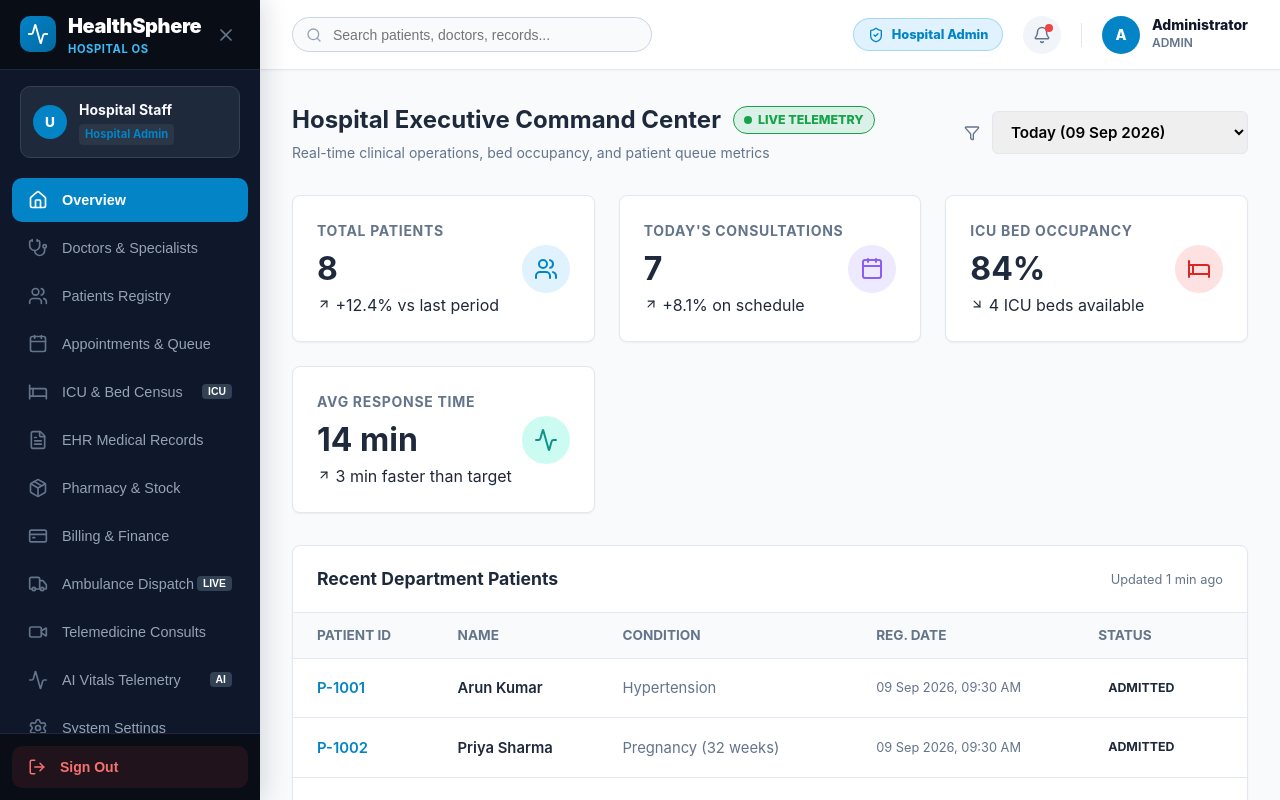
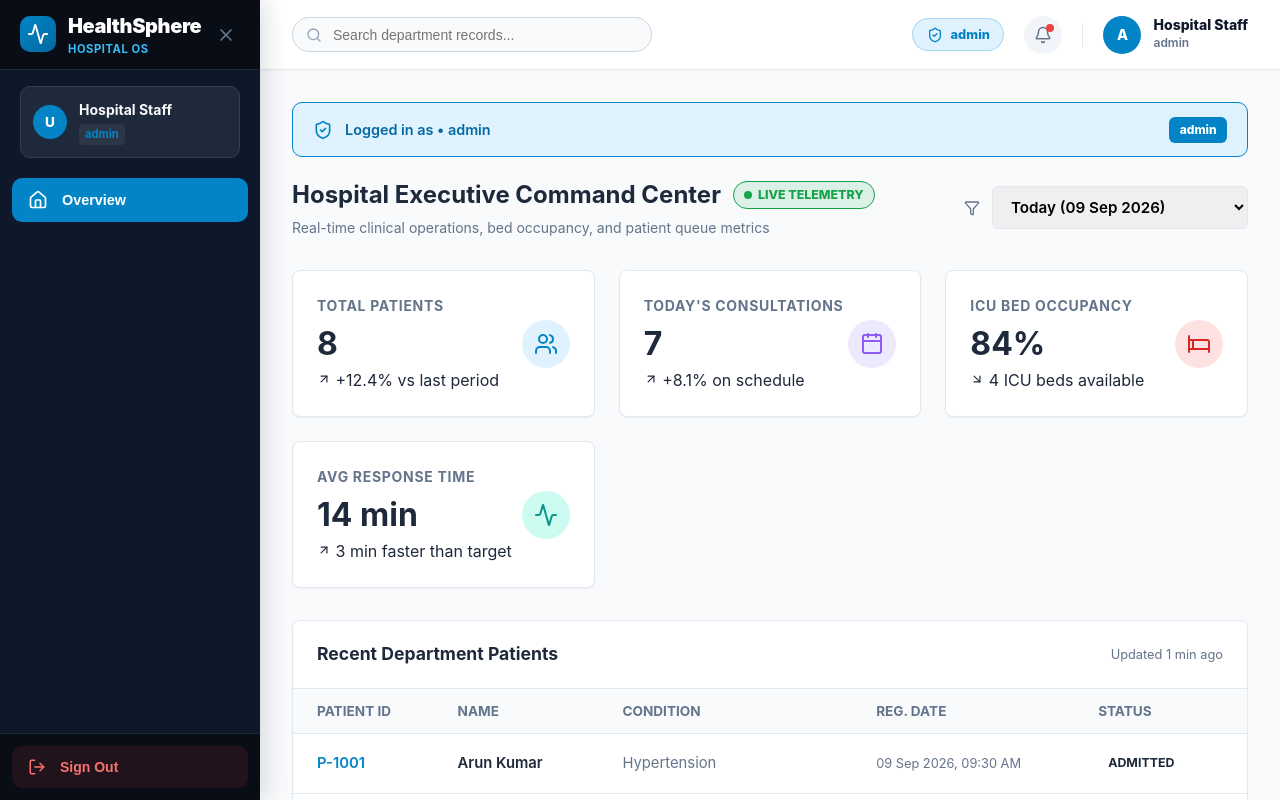
Before and after one commit to Saikiran-12345/health_sphere, a React (Vite) app in the folder frontend/: page /dashboard in a window 1280 px wide. Shown: the top 800 px of the page. Built offline with nearby package versions, Linux system fonts and the light colour scheme; sample sign-in values are in the browser's storage.

Commit message:
fix(rbac): resolve user argument order in AuthProvider to enforce strict role-isolated department features

```diff
--- a/frontend/src/auth/AuthProvider.tsx
+++ b/frontend/src/auth/AuthProvider.tsx
@@ -1,18 +1,20 @@
 import React, { createContext, useContext, useState, useEffect } from 'react';
 import axios from 'axios';
 
-interface User {
+export interface User {
   id: string;
   email: string;
   first_name: string;
-  last_name: string;
-  role: string;
+  last_name?: string;
+  role: 'ADMIN' | 'DOCTOR' | 'NURSE_ICU' | 'PHARMACIST' | 'FINANCE' | 'DISPATCHER' | 'LAB_TECH' | string;
+  department?: string;
+  title?: string;
 }
 
 interface AuthContextType {
   user: User | null;
   token: string | null;
-  login: (token: string, userData: User) => void;
+  login: (userData: User, token?: string) => void;
   logout: () => void;
   isAuthenticated: boolean;
 }
@@ -20,28 +22,38 @@
 const AuthContext = createContext<AuthContextType | null>(null);
 
 export const AuthProvider: React.FC<{ children: React.ReactNode }> = ({ children }) => {
-  const [user, setUser] = useState<User | null>(null);
-  const [token, setToken] = useState<string | null>(localStorage.getItem('token'));
+  const [user, setUser] = useState<User | null>(() => {
+    try {
+      const savedUser = localStorage.getItem('user');
+      return savedUser ? JSON.parse(savedUser) : null;
+    } catch {
+      return null;
+    }
+  });
+
+  const [token, setToken] = useState<string | null>(() => localStorage.getItem('token'));
 
   useEffect(() => {
     if (token) {
       axios.defaults.headers.common['Authorization'] = `Bearer ${token}`;
-      // In a real app, fetch /me here to validate token
     } else {
       delete axios.defaults.headers.common['Authorization'];
     }
   }, [token]);
 
-  const login = (newToken: string, userData: User) => {
-    setToken(newToken);
+  const login = (userData: User, newToken?: string) => {
+    const t = newToken || `demo-jwt-token-${userData.id.toLowerCase()}`;
+    setToken(t);
     setUser(userData);
-    localStorage.setItem('token', newToken);
+    localStorage.setItem('token', t);
+    localStorage.setItem('user', JSON.stringify(userData));
   };
 
   const logout = () => {
     setToken(null);
     setUser(null);
     localStorage.removeItem('token');
+    localStorage.removeItem('user');
   };
 
   return (
--- a/frontend/src/layouts/DashboardLayout.tsx
+++ b/frontend/src/layouts/DashboardLayout.tsx
@@ -37,33 +37,39 @@
 
   const userRole = user?.role || 'ADMIN';
 
-  // Allowed Paths per Role
-  const getAllowedPaths = (role: string) => {
+  // Strict Role-Based Feature Permissions
+  const getRoleAllowedPaths = (role: string) => {
     switch (role) {
       case 'ADMIN':
         return allMenuItems.map(m => m.path);
       case 'DOCTOR':
+        // Cardiology Doctor sees only Doctors, Patients, Appointments, EHR Records, Telemedicine, Vitals
         return ['/dashboard', '/dashboard/doctors', '/dashboard/patients', '/dashboard/appointments', '/dashboard/records', '/dashboard/telemedicine', '/dashboard/analytics'];
       case 'NURSE_ICU':
+        // ICU Nurse sees only ICU Admissions, Patients, EHR Records, Vitals
         return ['/dashboard', '/dashboard/admissions', '/dashboard/patients', '/dashboard/records', '/dashboard/analytics'];
       case 'PHARMACIST':
+        // Pharmacist sees ONLY Pharmacy Stock & Patients
         return ['/dashboard', '/dashboard/pharmacy', '/dashboard/patients'];
       case 'FINANCE':
+        // Finance Controller sees ONLY Billing & Patients
         return ['/dashboard', '/dashboard/billing', '/dashboard/patients'];
       case 'DISPATCHER':
+        // Ambulance Dispatcher sees ONLY Ambulance & Patients
         return ['/dashboard', '/dashboard/ambulance', '/dashboard/patients'];
       case 'LAB_TECH':
+        // Lab Tech sees ONLY AI Telemetry, EHR Records, Patients
         return ['/dashboard', '/dashboard/analytics', '/dashboard/records', '/dashboard/patients'];
       default:
         return ['/dashboard'];
     }
   };
 
-  const allowedPaths = getAllowedPaths(userRole);
+  const allowedPaths = getRoleAllowedPaths(userRole);
   const menuItems = allMenuItems.filter(item => allowedPaths.includes(item.path));
   const isCurrentPathAllowed = allowedPaths.includes(location.pathname);
 
-  const getRoleColor = (role: string) => {
+  const getRoleStyle = (role: string) => {
     switch (role) {
       case 'ADMIN': return { bg: '#e0f2fe', color: '#0284c7', label: 'Hospital Admin', home: '/dashboard' };
       case 'DOCTOR': return { bg: '#ccfbf1', color: '#0d9488', label: 'Cardiology Specialist', home: '/dashboard/doctors' };
@@ -76,7 +82,7 @@
     }
   };
 
-  const roleStyle = getRoleColor(userRole);
+  const roleStyle = getRoleStyle(userRole);
 
   return (
     <div style={{ display: 'flex', minHeight: '100vh', width: '100%', background: '#f8fafc', fontFamily: 'Inter, system-ui, sans-serif' }}>
@@ -150,7 +156,7 @@
           </div>
         )}
 
-        {/* Navigation Links (Role Scoped Only) */}
+        {/* Navigation Links (STRICTLY ROLE-SCOPED ONLY) */}
         <nav style={{ flex: 1, padding: '0.75rem 0.75rem', overflowY: 'auto', display: 'flex', flexDirection: 'column', gap: 4 }}>
           {menuItems.map((item, idx) => {
             const isActive = location.pathname === item.path || (item.path !== '/dashboard' && location.pathname.startsWith(item.path));
@@ -256,7 +262,7 @@
             <Search size={16} style={{ position: 'absolute', left: 14, top: '50%', transform: 'translateY(-50%)', color: '#94a3b8' }} />
             <input
               type="text"
-              placeholder="Search patients, doctors, records..."
+              placeholder="Search department records..."
               value={searchQuery}
               onChange={(e) => setSearchQuery(e.target.value)}
               style={{
@@ -294,7 +300,7 @@
               </div>
               <div>
                 <div style={{ fontWeight: 800, fontSize: '0.875rem', color: '#0f172a', lineHeight: 1.2 }}>
-                  {user?.first_name ? `${user.first_name} ${user.last_name || ''}` : 'Administrator'}
+                  {user?.first_name ? `${user.first_name} ${user.last_name || ''}` : 'Hospital Staff'}
                 </div>
                 <div style={{ fontSize: '0.75rem', color: '#64748b', fontWeight: 600 }}>
                   {user?.title || userRole}
@@ -313,9 +319,9 @@
               <div style={{ width: 64, height: 64, borderRadius: '50%', background: '#fee2e2', color: '#dc2626', display: 'flex', alignItems: 'center', justifyContent: 'center', margin: '0 auto 1.25rem' }}>
                 <Lock size={32} />
               </div>
-              <h2 style={{ fontSize: '1.5rem', fontWeight: 900, color: '#0f172a', marginBottom: '0.5rem' }}>Access Restricted</h2>
+              <h2 style={{ fontSize: '1.5rem', fontWeight: 900, color: '#0f172a', marginBottom: '0.5rem' }}>Department Access Restricted</h2>
               <p style={{ color: '#64748b', fontSize: '0.95rem', lineHeight: 1.6, marginBottom: '1.75rem' }}>
-                You are currently logged in under <strong>{user?.department || roleStyle.label}</strong>. Unnecessary modules are restricted to enforce HIPAA compliance.
+                You are currently logged in under <strong>{user?.department || roleStyle.label}</strong> ({userRole}). Access to this module is restricted to enforce HIPAA compliance and role security.
               </p>
               <button
                 onClick={() => navigate(roleStyle.home)}
--- a/frontend/src/pages/Login.tsx
+++ b/frontend/src/pages/Login.tsx
@@ -9,7 +9,7 @@
     name: 'Hospital Administration',
     email: 'admin@healthsphere.com',
     password: 'admin123',
-    user: { first_name: 'Saikiran', last_name: 'Reddy', role: 'ADMIN', department: 'Executive Administration', title: 'Chief Administrator' },
+    user: { id: 'ADMIN-001', first_name: 'Saikiran', last_name: 'Reddy', role: 'ADMIN', department: 'Executive Administration', title: 'Chief Administrator' },
     icon: Building2,
     color: '#0284c7',
     bg: '#e0f2fe',
@@ -21,7 +21,7 @@
     name: 'Cardiology & Outpatient (OPD)',
     email: 'cardiology@healthsphere.com',
     password: 'cardiology123',
-    user: { first_name: 'Priya', last_name: 'Nair', role: 'DOCTOR', department: 'Cardiology & OPD', title: 'Senior Cardiologist' },
+    user: { id: 'DOC-101', first_name: 'Priya', last_name: 'Nair', role: 'DOCTOR', department: 'Cardiology & OPD', title: 'Senior Cardiologist' },
     icon: Stethoscope,
     color: '#0d9488',
     bg: '#ccfbf1',
@@ -33,7 +33,7 @@
     name: 'ICU & Bed Admissions',
     email: 'icu@healthsphere.com',
     password: 'icu123',
-    user: { first_name: 'Anjali', last_name: 'Sharma', role: 'NURSE_ICU', department: 'ICU & Inpatient', title: 'ICU Charge Nurse' },
+    user: { id: 'NURSE-202', first_name: 'Anjali', last_name: 'Sharma', role: 'NURSE_ICU', department: 'ICU & Inpatient', title: 'ICU Charge Nurse' },
     icon: Bed,
     color: '#dc2626',
     bg: '#fee2e2',
@@ -45,7 +45,7 @@
     name: 'Pharmacy & Supplies',
     email: 'pharmacy@healthsphere.com',
     password: 'pharmacy123',
-    user: { first_name: 'Ramesh', last_name: 'Kumar', role: 'PHARMACIST', department: 'Pharmacy & Supplies', title: 'Chief Pharmacist' },
+    user: { id: 'PHARM-303', first_name: 'Ramesh', last_name: 'Kumar', role: 'PHARMACIST', department: 'Pharmacy & Supplies', title: 'Chief Pharmacist' },
     icon: Pill,
     color: '#d97706',
     bg: '#fef3c7',
@@ -57,7 +57,7 @@
     name: 'Billing & Finance',
     email: 'billing@healthsphere.com',
     password: 'billing123',
-    user: { first_name: 'Sunita', last_name: 'Rao', role: 'FINANCE', department: 'Billing & Accounts', title: 'Finance Controller' },
+    user: { id: 'FIN-404', first_name: 'Sunita', last_name: 'Rao', role: 'FINANCE', department: 'Billing & Accounts', title: 'Finance Controller' },
     icon: CreditCard,
     color: '#4f46e5',
     bg: '#e0e7ff',
@@ -69,7 +69,7 @@
     name: 'Ambulance & Emergency Dispatch',
     email: 'emergency@healthsphere.com',
     password: 'emergency123',
-    user: { first_name: 'Raju', last_name: 'Sharma', role: 'DISPATCHER', department: 'Emergency & Fleet', title: 'Fleet Controller' },
+    user: { id: 'DISP-505', first_name: 'Raju', last_name: 'Sharma', role: 'DISPATCHER', department: 'Emergency & Fleet', title: 'Fleet Controller' },
     icon: Truck,
     color: '#ea580c',
     bg: '#ffedd5',
@@ -81,7 +81,7 @@
     name: 'Diagnostics & Radiology',
     email: 'lab@healthsphere.com',
     password: 'lab123',
-    user: { first_name: 'Amit', last_name: 'Shah', role: 'LAB_TECH', department: 'Diagnostics & ML', title: 'Lab Diagnostics Director' },
+    user: { id: 'LAB-606', first_name: 'Amit', last_name: 'Shah', role: 'LAB_TECH', department: 'Diagnostics & ML', title: 'Lab Diagnostics Director' },
     icon: Microscope,
     color: '#8b5cf6',
     bg: '#ede9fe',
@@ -112,7 +112,7 @@
     setLoading(true);
     setTimeout(() => {
       login({
-        id: dept.id,
+        id: dept.user.id,
         email: dept.email,
         first_name: dept.user.first_name,
         last_name: dept.user.last_name,
@@ -129,7 +129,7 @@
     setLoading(true);
     setTimeout(() => {
       login({
-        id: selectedDept.id,
+        id: selectedDept.user.id,
         email: email,
         first_name: selectedDept.user.first_name,
         last_name: selectedDept.user.last_name,
@@ -164,17 +164,17 @@
             <span style={{ color: '#38bdf8' }}>Isolated Logins</span>
           </h2>
           <p style={{ color: '#bae6fd', lineHeight: 1.7, fontSize: '0.95rem', maxWidth: 440, marginBottom: '2rem' }}>
-            Each department login provides strict role isolation. Staff members see only their relevant department modules and patient data.
+            Role-Based Access Control (RBAC) active. Each staff login unlocks only features relevant to their department.
           </p>
 
           <div style={{ display: 'flex', flexDirection: 'column', gap: '0.85rem' }}>
             <div style={{ display: 'flex', alignItems: 'center', gap: '0.75rem', background: 'rgba(255,255,255,0.08)', padding: '0.75rem 1rem', borderRadius: 10, border: '1px solid rgba(255,255,255,0.12)' }}>
               <CheckCircle2 size={20} color="#38bdf8" />
-              <span style={{ fontSize: '0.875rem', fontWeight: 600 }}>7 Isolated Department Portals</span>
+              <span style={{ fontSize: '0.875rem', fontWeight: 600 }}>7 Strict Role-Isolated Portals</span>
             </div>
             <div style={{ display: 'flex', alignItems: 'center', gap: '0.75rem', background: 'rgba(255,255,255,0.08)', padding: '0.75rem 1rem', borderRadius: 10, border: '1px solid rgba(255,255,255,0.12)' }}>
               <ShieldCheck size={20} color="#34d399" />
-              <span style={{ fontSize: '0.875rem', fontWeight: 600 }}>Unnecessary Views Auto-Restricted</span>
+              <span style={{ fontSize: '0.875rem', fontWeight: 600 }}>Unrelated Features Hidden Automatically</span>
             </div>
           </div>
         </div>
```
